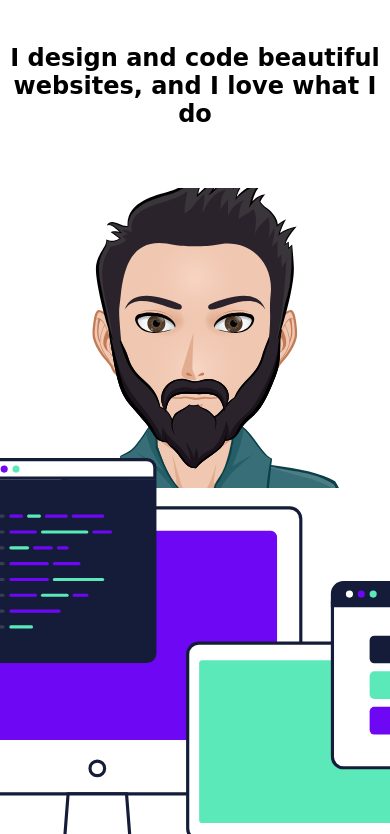
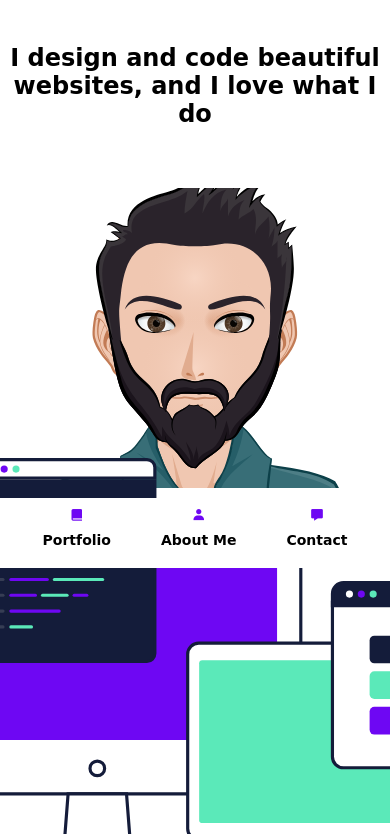
Before and after one commit to nabilHaouam/nabil-haouam, a plain HTML site: page index.html in a window 390 px wide. Shown: the part 276-1110 px from the top of the page. Drawn offline with nearby package versions, Linux system fonts and the light colour scheme; a web font is replaced by a local one.

Commit message:
added the bottom mobile nav

```diff
--- a/index.html
+++ b/index.html
@@ -6,6 +6,7 @@
     <meta name="viewport" content="width=device-width, initial-scale=1.0">
     <title>Nabil Haouam</title>
     <link rel="stylesheet" href="styles.css">
+    <link href='https://unpkg.com/boxicons@2.1.4/css/boxicons.min.css' rel='stylesheet'>
 </head>
 <body>
     <header>
@@ -14,10 +15,14 @@
 
             <nav>
                 <ul class="nav-ul">
-                    <li><a href="#portfolio">Portfolio</a></li>
-                    <li><a  href="#about">About Me</a></li>
+                    <li><i class='bx bxs-book-alt' ></i><a href="#portfolio">Portfolio</a></li>
+                    <li><i class='bx bxs-user' ></i><a  href="#about">About Me</a></li>
+                    <li class="mobile-contact"> <i class='bx bxs-message' ></i> <a href="#contact">Contact</a></li>
                 </ul>
+
+
                 <a href="#contact"  class="contact-btn">Contact</a>
+
             </nav>
         </div>
 
--- a/styles.css
+++ b/styles.css
@@ -19,10 +19,6 @@ header{
     height: 150px;
 }
 .nav-bar-container{
-    position: fixed;
-    top: 0;
-    left: 0;
-    width: 100%;
     background: #ffffff;
     display: flex;
     justify-content: space-between;
@@ -45,6 +41,10 @@ nav{
     display: flex;
     justify-content: space-around;
     align-items: center;
+}
+nav i {
+    display: none;
+    color: #6E07F3;
 }
 .nav-ul{
     display: flex;
@@ -75,8 +75,39 @@ nav a {
     background: #6E07F3;
     color: #ffffff;
 }
+.mobile-contact {
+    display: none;
+}
 
+@media screen and (max-width: 768px){
+    nav{
+        position: fixed;
+        bottom: 0;
+        left: 0;
+        width: 100%;
+        background: #ffff;
 
+    }
+    nav i {
+        display: block;
+    }
+    .nav-ul{
+        font-size: 14px;
+        padding: 10px 0;
+    }
+    .nav-ul li {
+        display: flex;
+        flex-direction: column;
+        align-items: center;
+    }
+    .contact-btn{
+        display: none;
+    }
+    .mobile-contact{
+        display: flex;
+    }
+
+}
 /* top section */
 .top-section{
     display: flex;
@@ -106,6 +137,5 @@ nav a {
 }
 .link-section{
     height: 100vh;
-    padding-top: 150px;
     text-align: center;
 }
```
